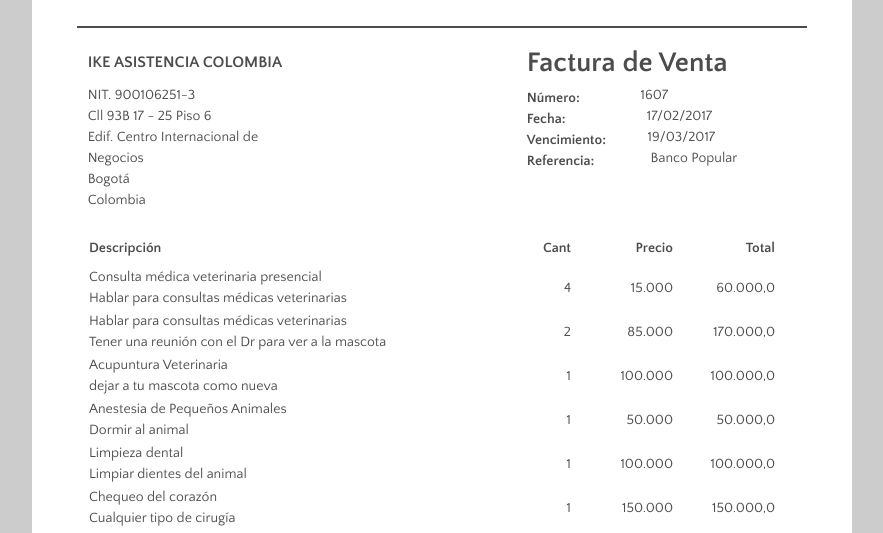
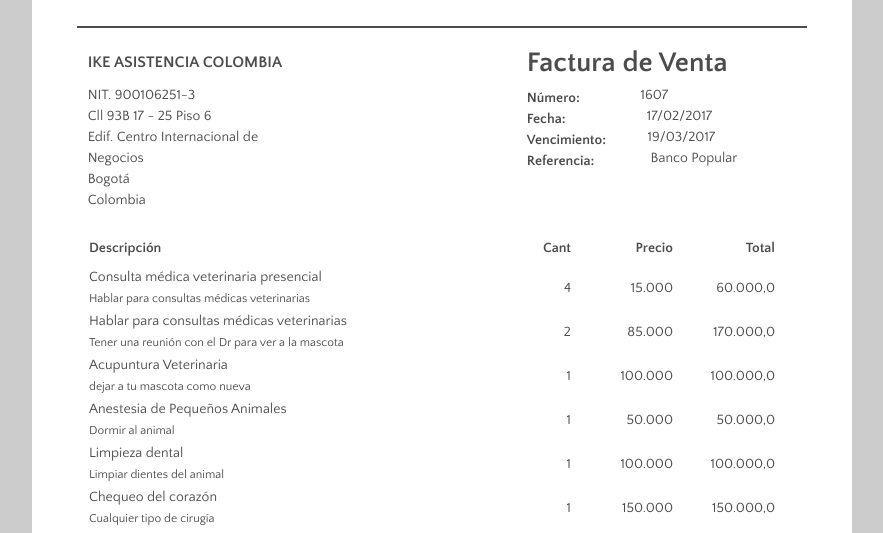
Before and after one commit to myabakus/invoice, a plain HTML site: page index.html in a window 1280 px wide. Shown: the part 246-779 px from the top of the page, without its empty margins (198-1081 px from the left). Drawn offline with Linux system fonts and the light colour scheme.

Commit message:
Added missing font style

```diff
--- a/css/style.css
+++ b/css/style.css
@@ -143,6 +143,10 @@
 .invoice-items thead th {
     line-height: 30px;
     font-weight: bold;
+}
+
+.invoice-items p {
+    font-size: 12px;
 }
 
 .col-1 {
```
